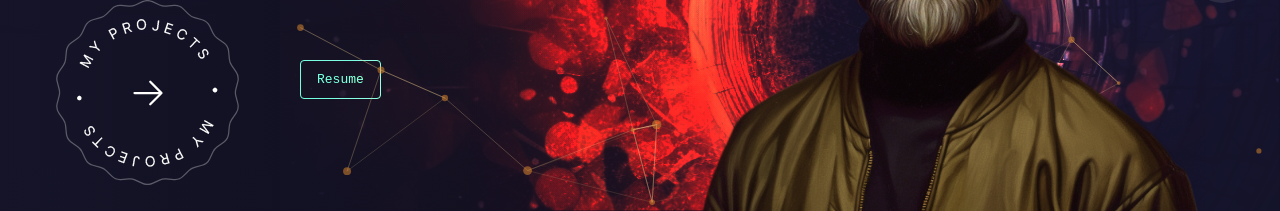
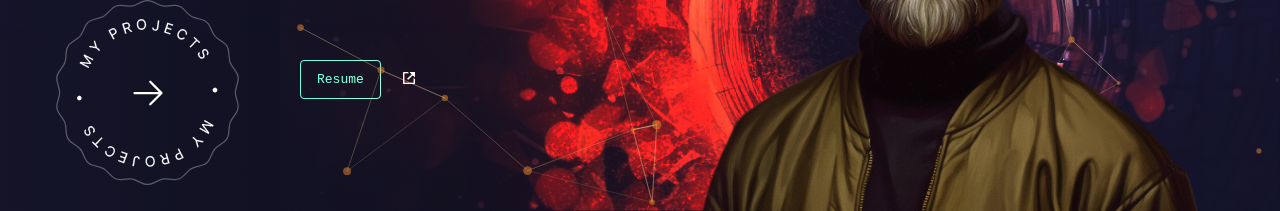
Before and after one commit to parteek2813/Portfolio-Nextjs, a Next.js app: page / in a window 1280 px wide. Shown: the part 589-800 px from the top of the page. Built offline with nearby package versions, Linux system fonts and the light colour scheme.

Commit message:
added code

```diff
--- a/pages/index.js
+++ b/pages/index.js
@@ -4,6 +4,9 @@ import styles from "../styles/pages.module.css";
 
 // next link
 import Link from "next/link";
+
+// react-icons
+import { BiLinkExternal } from "react-icons/bi";
 
 // components
 import ParticlesContainer from "../components/ParticlesContainer";
@@ -145,7 +148,7 @@ const Home = () => {
                 <ProjectsBtn />
               </motion.div>
 
-              <div className="m-[60px] ">
+              <div className="m-[60px] mr-[20px]">
                 <button
                   className="hover:bg-gray-700 text-[#64ffda] hover:text-[#64ffda] hover:text-gray-900 hover:border-gray-100"
                   style={{
@@ -171,6 +174,18 @@ const Home = () => {
                 </button>
                 {isResumeOpen && <ResumePopup onClose={closeResumePopup} />}
               </div>
+
+              <Link
+                href={
+                  "https://drive.google.com/file/d/1YTxyfkl3iSDoLZDpQA3l9ywvY_Onw-vU/view?usp=sharing"
+                }
+                className="hover:text-accent transition-all duration-300 "
+                legacyBehavior
+              >
+                <a target="_blank" rel="noopender nore" className="mt-[70px]">
+                  <BiLinkExternal />
+                </a>
+              </Link>
             </div>
           </div>
         </div>
```
